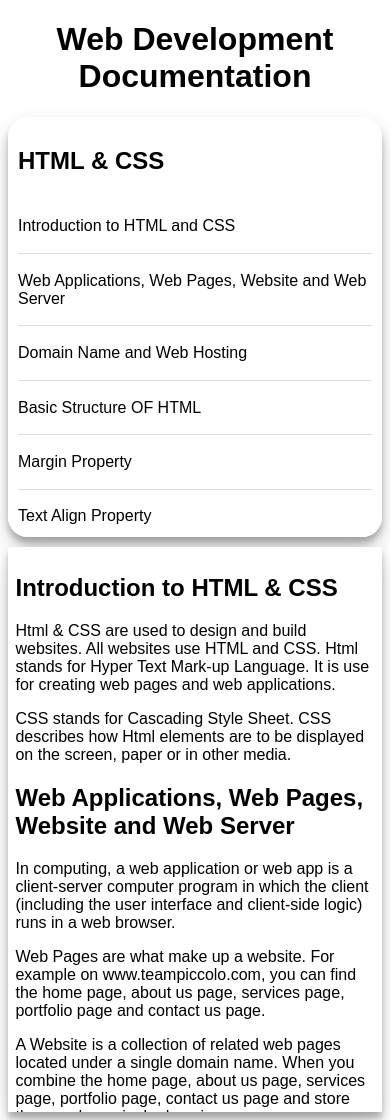
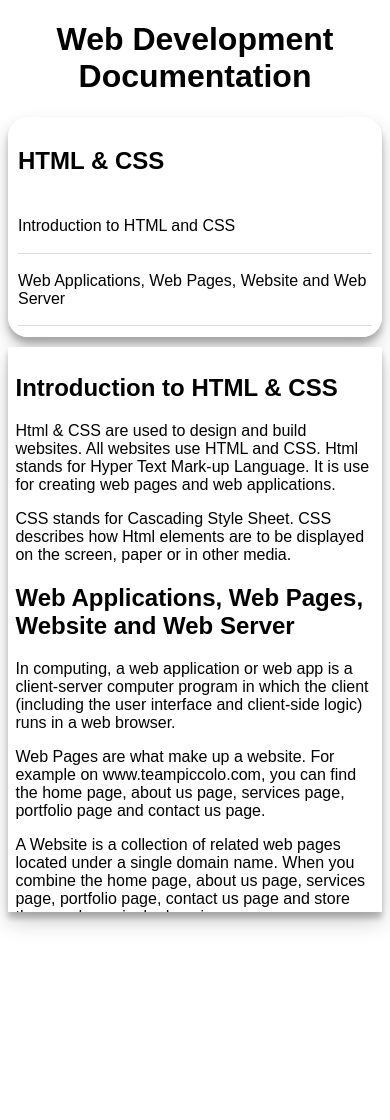
Before and after one commit to kabiryusufbashir/technical-documentation-page, a plain HTML site: page index.html in a window 390 px wide. After the commit the page ends 920 px from the top, so only its background shows below. Drawn offline with Linux system fonts and the light colour scheme.

Commit message:
Changed the navbar height to 200px on screen < 760px

```diff
--- a/style.css
+++ b/style.css
@@ -50,4 +50,8 @@ a:hover{
     display: grid;
     grid-template-columns: 1fr;
   }
+
+  #navbar{
+    height:200px;
+  }
 }
```
